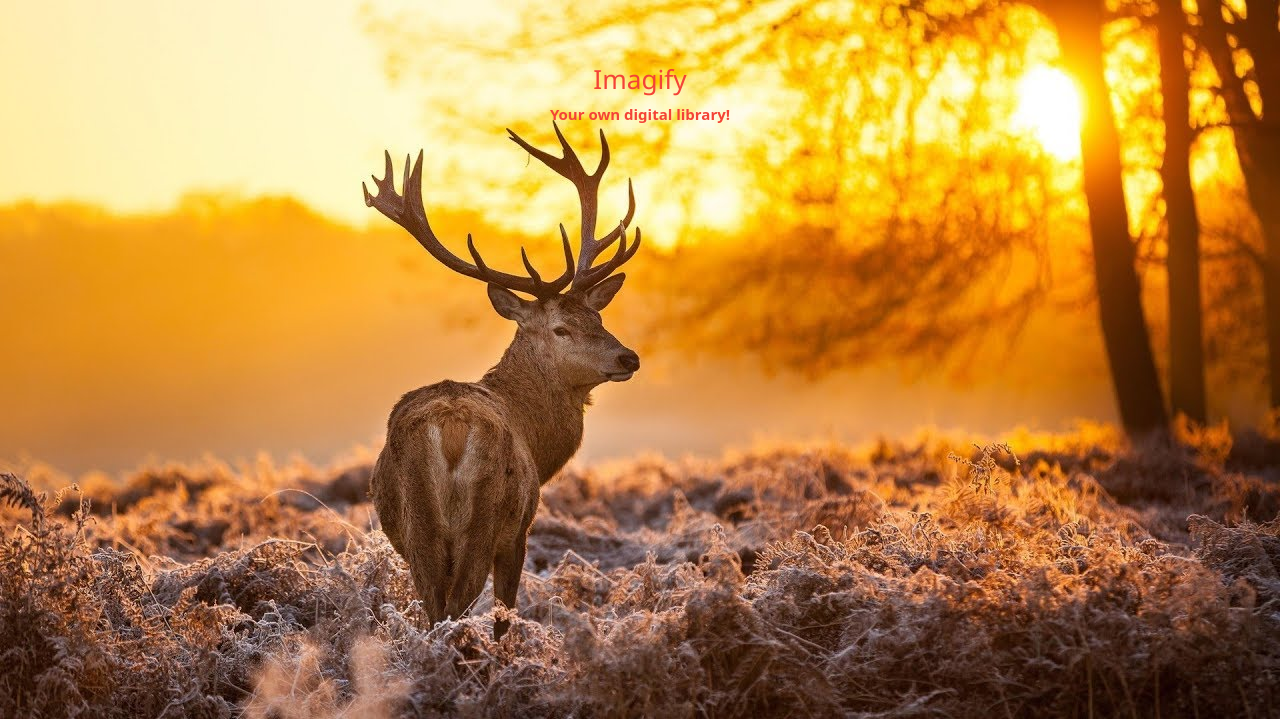
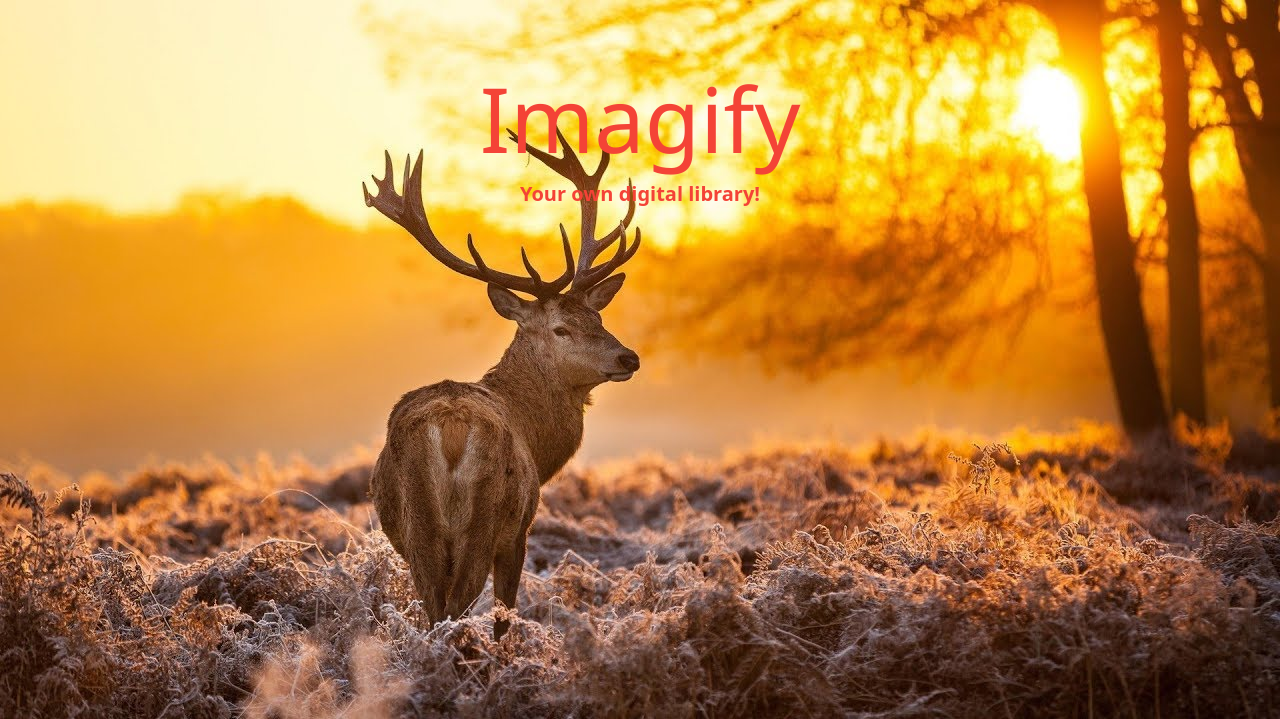
Before and after one commit to LakhiCharanMahato/Imagify, a Django app: page / in a window 1280 px wide. Shown: the part 53-772 px from the top of the page. Run offline with Django 3.2, Linux system fonts and the light colour scheme.

Commit message:
modified css

```diff
--- a/templates/base.html
+++ b/templates/base.html
@@ -4,6 +4,7 @@
       {% load static %}
         {% block css %}
         {% endblock css %}
+        <link rel="stylesheet" href="https://www.w3schools.com/w3css/4/w3.css">
         <meta charset="utf-8">
         <meta name="viewport" content="width=device-width, initial-scale=1">
         <link href="https://cdn.jsdelivr.net/npm/bootstrap@5.1.3/dist/css/bootstrap.min.css" rel="stylesheet" integrity="sha384-1BmE4kWBq78iYhFldvKuhfTAU6auU8tT94WrHftjDbrCEXSU1oBoqyl2QvZ6jIW3" crossorigin="anonymous">
--- a/templates/home-view.html
+++ b/templates/home-view.html
@@ -15,8 +15,8 @@
     <div class="mySlides w3-display-container w3-center">
         <img src="/media/inhouse/2.jpg" style="width:100%;">
         <div class="w3-display-topmiddle w3-container w3-text-red w3-padding-64 w3-hide-small">
-          <h3>Imagify</h3>
-          <p><b>Your own digital library!</b></p>
+          <h3 style="font-size:90px">Imagify</h3>
+          <p style="font-size:20px"><b>Your own digital library!</b></p>
         </div>
     </div>
 
```
